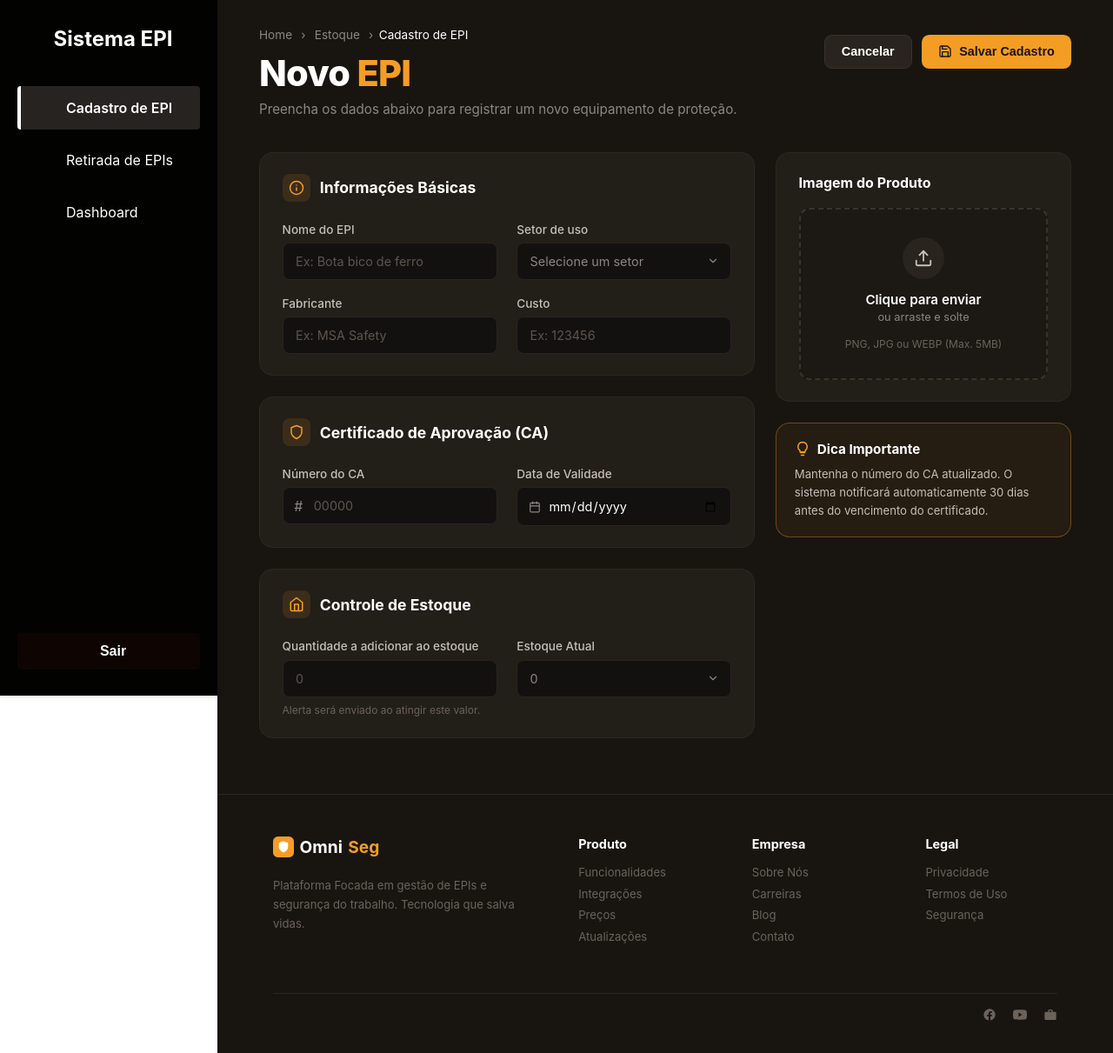
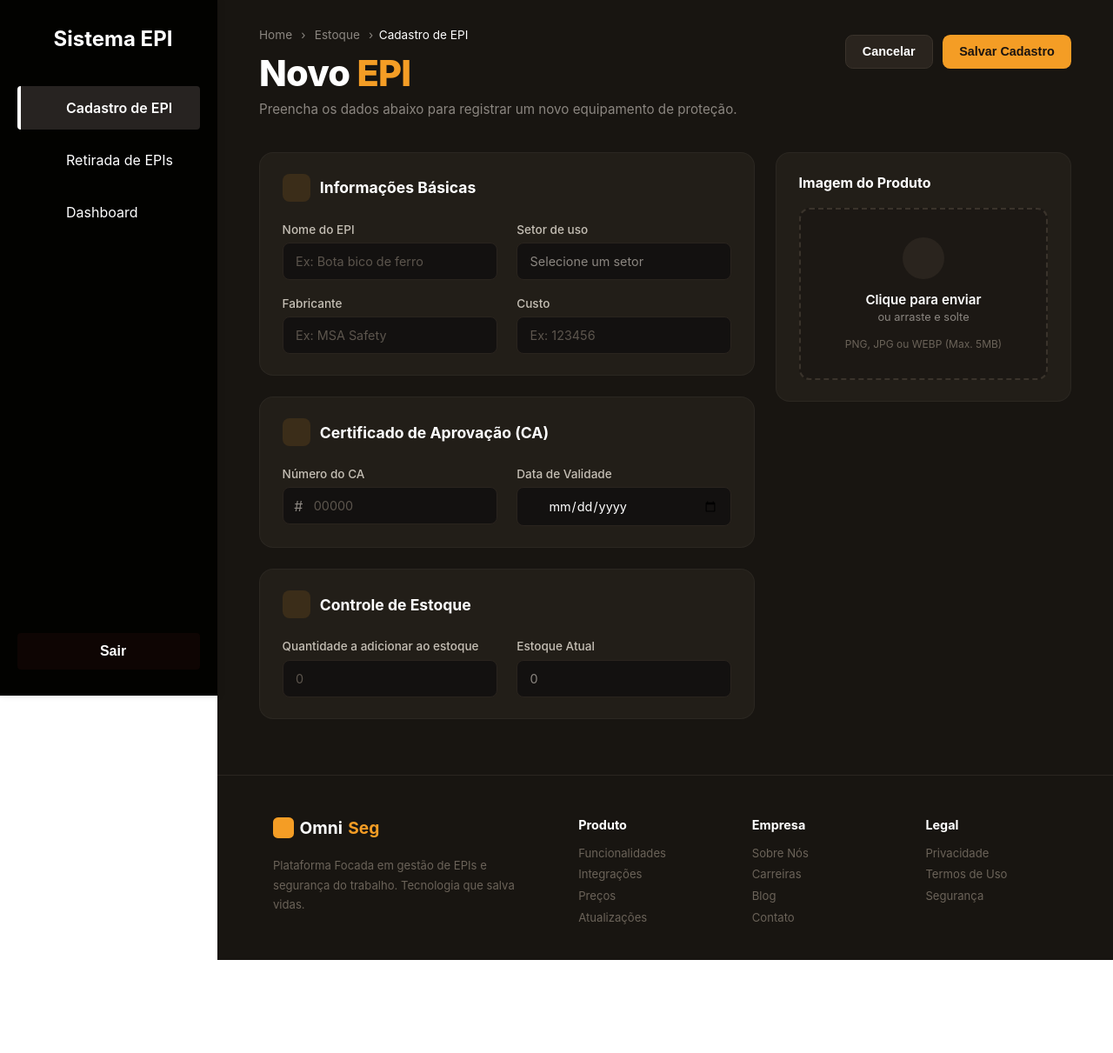
Before and after one commit to henriqueVMdev/Sistema_epi, a Vue app: page /cadastro_epi in a window 1280 px wide. Shown: the whole page at 87% size. After the commit the page ends 1104 px from the top, so only its background shows below. Built offline with nearby package versions, Linux system fonts and the light colour scheme; no server answers; the database is empty.

Commit message:
UPDATE cadastro_epi

```diff
--- a/src/pages/cadastro_epi.vue
+++ b/src/pages/cadastro_epi.vue
@@ -68,11 +68,6 @@ onMounted(carregar);
       <div class="botoes-acao">
         <button type="button" class="botao botao-cancelar" @click="voltar">Cancelar</button>
         <button type="button" class="botao botao-salvar" @click="salvar">
-          <svg width="16" height="16" viewBox="0 0 24 24" fill="none" stroke="currentColor" stroke-width="2" stroke-linecap="round" stroke-linejoin="round">
-            <path d="M19 21H5a2 2 0 0 1-2-2V5a2 2 0 0 1 2-2h11l5 5v11a2 2 0 0 1-2 2z"/>
-            <polyline points="17 21 17 13 7 13 7 21"/>
-            <polyline points="7 3 7 8 15 8"/>
-          </svg>
           Salvar Cadastro
         </button>
       </div>
@@ -88,11 +83,6 @@ onMounted(carregar);
         <section class="cartao">
           <div class="cartao-cabecalho">
             <span class="icone-cartao">
-              <svg width="18" height="18" viewBox="0 0 24 24" fill="none" stroke="currentColor" stroke-width="2" stroke-linecap="round" stroke-linejoin="round">
-                <circle cx="12" cy="12" r="10"/>
-                <line x1="12" y1="16" x2="12" y2="12"/>
-                <line x1="12" y1="8" x2="12.01" y2="8"/>
-              </svg>
             </span>
             <h2>Informações Básicas</h2>
           </div>
@@ -113,9 +103,6 @@ onMounted(carregar);
                   <option value="logistica">Logística</option>
                   <option value="administrativo">Administrativo</option>
                 </select>
-                <svg class="icone-seta" width="14" height="14" viewBox="0 0 24 24" fill="none" stroke="currentColor" stroke-width="2" stroke-linecap="round" stroke-linejoin="round">
-                  <polyline points="6 9 12 15 18 9"/>
-                </svg>
               </div>
             </div>
 
@@ -135,9 +122,6 @@ onMounted(carregar);
         <section class="cartao">
           <div class="cartao-cabecalho">
             <span class="icone-cartao">
-              <svg width="18" height="18" viewBox="0 0 24 24" fill="none" stroke="currentColor" stroke-width="2" stroke-linecap="round" stroke-linejoin="round">
-                <path d="M12 22s8-4 8-10V5l-8-3-8 3v7c0 6 8 10 8 10z"/>
-              </svg>
             </span>
             <h2>Certificado de Aprovação (CA)</h2>
           </div>
@@ -155,12 +139,6 @@ onMounted(carregar);
               <label for="data_validade">Data de Validade</label>
               <div class="input-com-icone">
                 <span class="prefixo">
-                  <svg width="14" height="14" viewBox="0 0 24 24" fill="none" stroke="currentColor" stroke-width="2" stroke-linecap="round" stroke-linejoin="round">
-                    <rect x="3" y="4" width="18" height="18" rx="2" ry="2"/>
-                    <line x1="16" y1="2" x2="16" y2="6"/>
-                    <line x1="8" y1="2" x2="8" y2="6"/>
-                    <line x1="3" y1="10" x2="21" y2="10"/>
-                  </svg>
                 </span>
                 <input id="data_validade" v-model="form.data_validade" type="date">
               </div>
@@ -172,10 +150,6 @@ onMounted(carregar);
         <section class="cartao">
           <div class="cartao-cabecalho">
             <span class="icone-cartao">
-              <svg width="18" height="18" viewBox="0 0 24 24" fill="none" stroke="currentColor" stroke-width="2" stroke-linecap="round" stroke-linejoin="round">
-                <path d="M3 9l9-7 9 7v11a2 2 0 0 1-2 2H5a2 2 0 0 1-2-2z"/>
-                <polyline points="9 22 9 12 15 12 15 22"/>
-              </svg>
             </span>
             <h2>Controle de Estoque</h2>
           </div>
@@ -184,7 +158,6 @@ onMounted(carregar);
             <div class="campo">
               <label for="quantidade">Quantidade a adicionar ao estoque</label>
               <input id="quantidade" v-model="form.quantidade" type="number" placeholder="0">
-              <small class="ajuda">Alerta será enviado ao atingir este valor.</small>
             </div>
 
             <div class="campo">
@@ -197,9 +170,6 @@ onMounted(carregar);
                   <option value="50">50</option>
                   <option value="100">100</option>
                 </select>
-                <svg class="icone-seta" width="14" height="14" viewBox="0 0 24 24" fill="none" stroke="currentColor" stroke-width="2" stroke-linecap="round" stroke-linejoin="round">
-                  <polyline points="6 9 12 15 18 9"/>
-                </svg>
               </div>
             </div>
           </div>
@@ -215,32 +185,14 @@ onMounted(carregar);
 
           <label class="area-upload">
             <div class="icone-upload">
-              <svg width="22" height="22" viewBox="0 0 24 24" fill="none" stroke="currentColor" stroke-width="2" stroke-linecap="round" stroke-linejoin="round">
-                <path d="M21 15v4a2 2 0 0 1-2 2H5a2 2 0 0 1-2-2v-4"/>
-                <polyline points="17 8 12 3 7 8"/>
-                <line x1="12" y1="3" x2="12" y2="15"/>
-              </svg>
             </div>
             <p class="upload-titulo">Clique para enviar</p>
             <p class="upload-sub">ou arraste e solte</p>
             <p class="upload-formatos">PNG, JPG ou WEBP (Max. 5MB)</p>
             <input type="file" accept="image/png, image/jpeg, image/webp" hidden>
+
           </label>
-        </section>
 
-        <!-- cartão: dica importante -->
-        <section class="cartao-dica">
-          <div class="dica-cabecalho">
-            <svg width="18" height="18" viewBox="0 0 24 24" fill="none" stroke="#F49D25" stroke-width="2" stroke-linecap="round" stroke-linejoin="round">
-              <path d="M9 18h6"/>
-              <path d="M10 22h4"/>
-              <path d="M12 2a7 7 0 0 0-4 12.7V17h8v-2.3A7 7 0 0 0 12 2z"/>
-            </svg>
-            <h3>Dica Importante</h3>
-          </div>
-          <p>
-            Mantenha o número do CA atualizado. O sistema notificará automaticamente 30 dias antes do vencimento do certificado.
-          </p>
         </section>
       </aside>
     </form>
@@ -250,9 +202,6 @@ onMounted(carregar);
       <div class="rodape-marca">
         <span class="logo-nome">
           <span class="logo-icone">
-            <svg width="14" height="14" viewBox="0 0 24 24" fill="white" stroke="white" stroke-width="2" stroke-linecap="round" stroke-linejoin="round">
-              <path d="M12 22s8-4 8-10V5l-8-3-8 3v7c0 6 8 10 8 10z"/>
-            </svg>
           </span>
           Omni<span class="logo-destaque">Seg</span>
         </span>
@@ -280,18 +229,6 @@ onMounted(carregar);
         <a href="#">Privacidade</a>
         <a href="#">Termos de Uso</a>
         <a href="#">Segurança</a>
-      </div>
-
-      <div class="rodape-redes">
-        <a href="#" aria-label="Facebook">
-          <svg width="16" height="16" viewBox="0 0 24 24" fill="currentColor"><path d="M22 12a10 10 0 1 0-11.6 9.87v-6.98H7.9V12h2.5V9.8c0-2.46 1.46-3.82 3.7-3.82 1.07 0 2.2.19 2.2.19v2.42h-1.24c-1.22 0-1.6.76-1.6 1.54V12h2.72l-.43 2.89h-2.29v6.98A10 10 0 0 0 22 12z"/></svg>
-        </a>
-        <a href="#" aria-label="YouTube">
-          <svg width="16" height="16" viewBox="0 0 24 24" fill="currentColor"><path d="M23.5 6.2a3 3 0 0 0-2.1-2.1C19.5 3.5 12 3.5 12 3.5s-7.5 0-9.4.6A3 3 0 0 0 .5 6.2 31 31 0 0 0 0 12a31 31 0 0 0 .5 5.8 3 3 0 0 0 2.1 2.1c1.9.6 9.4.6 9.4.6s7.5 0 9.4-.6a3 3 0 0 0 2.1-2.1A31 31 0 0 0 24 12a31 31 0 0 0-.5-5.8zM9.6 15.6V8.4l6.3 3.6-6.3 3.6z"/></svg>
-        </a>
-        <a href="#" aria-label="Maleta">
-          <svg width="16" height="16" viewBox="0 0 24 24" fill="currentColor"><path d="M20 7h-4V5a2 2 0 0 0-2-2h-4a2 2 0 0 0-2 2v2H4a2 2 0 0 0-2 2v10a2 2 0 0 0 2 2h16a2 2 0 0 0 2-2V9a2 2 0 0 0-2-2zm-6 0h-4V5h4z"/></svg>
-        </a>
       </div>
     </footer>
   </div>
```
